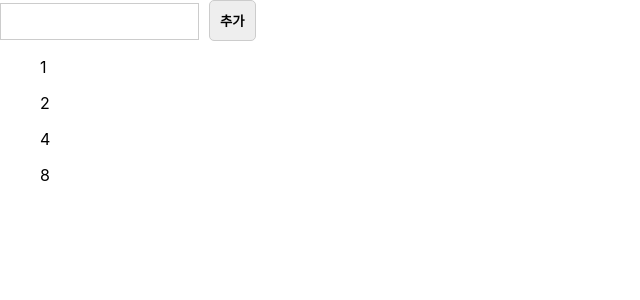
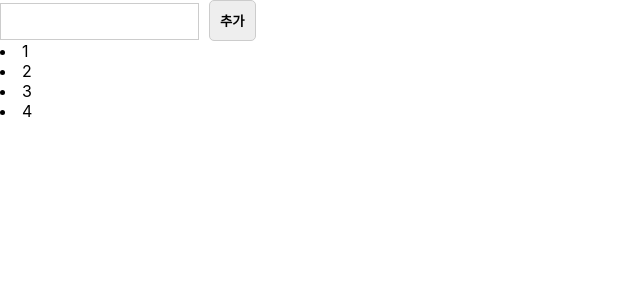
Before and after one commit to lllilllilllilili/dev-front, a React (Create React App) app in the folder react/hello-react/: page / in a window 1280 px wide. Shown: the top 300 px of the page, without its empty margins (0-640 px from the left). Built offline with nearby package versions, Linux system fonts and the light colour scheme.

Commit message:
feat: 🎸 입력창에 작성한 숫자를 추가버튼 클릭시 화면에 렌더링

```diff
--- a/react/hello-react/src/App.js
+++ b/react/hello-react/src/App.js
@@ -1,15 +1,24 @@
+import { useState, useRef } from "react";
 import "./App.css";
 
 function App() {
-  const array = [1, 2, 4, 8];
-  const arrayItems = array.map((number) => <ul>{number}</ul>);
-  onkeypress = (event) => {
-    console.log("event");
+  const [number, setNumber] = useState([1, 2, 3, 4]);
+  const inputValue = useRef();
+  let arrayItems = number.map((number) => (
+    <li key={number.toString()}>{number}</li>
+  ));
+  const onClick = (event) => {
+    const newArrayItem = [...number, inputValue.current.value];
+    console.log(newArrayItem);
+    setNumber(newArrayItem);
+    arrayItems = number.map((number) => (
+      <li key={number.toString()}>{number}</li>
+    ));
   };
   return (
     <div className="App">
-      <input></input>
-      <button onClick={onkeypress}>추가</button>
+      <input type="text" name="inputValue" ref={inputValue}></input>
+      <button onClick={onClick}>추가</button>
       {arrayItems}
     </div>
   );
```
